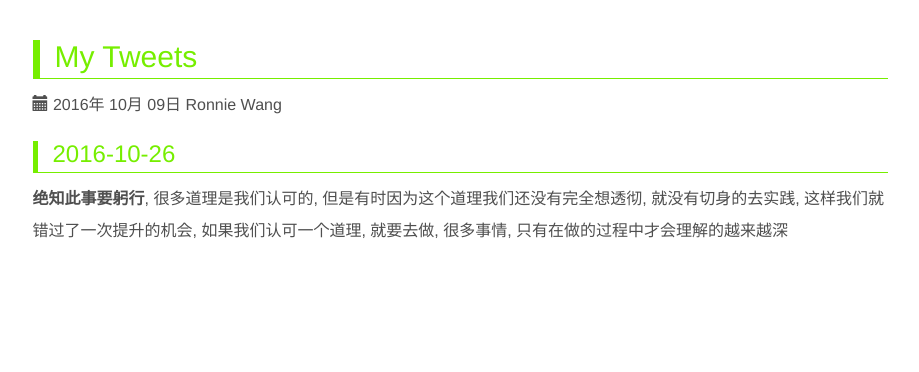
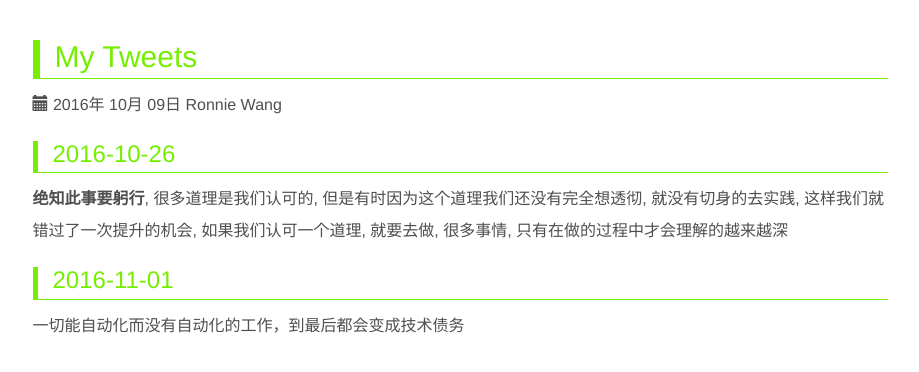
Before and after one commit to ronniewang/ronniewang.github.io, a Jekyll site: the page built from _posts/2016-10-09-my-tweets.md, in a window 1280 px wide. Shown: the top 372 px of the page, without its empty margins (180-1099 px from the left). Built offline with Jekyll 4.4.1, drawn with Linux system fonts in a browser that asks for light colours.

Commit message:
update file

```diff
--- a/_posts/2016-10-09-my-tweets.md
+++ b/_posts/2016-10-09-my-tweets.md
@@ -11,3 +11,7 @@ description:
 ### 2016-10-26
 
 **绝知此事要躬行**, 很多道理是我们认可的, 但是有时因为这个道理我们还没有完全想透彻, 就没有切身的去实践, 这样我们就错过了一次提升的机会, 如果我们认可一个道理, 就要去做, 很多事情, 只有在做的过程中才会理解的越来越深
+
+### 2016-11-01
+
+一切能自动化而没有自动化的工作，到最后都会变成技术债务
```
